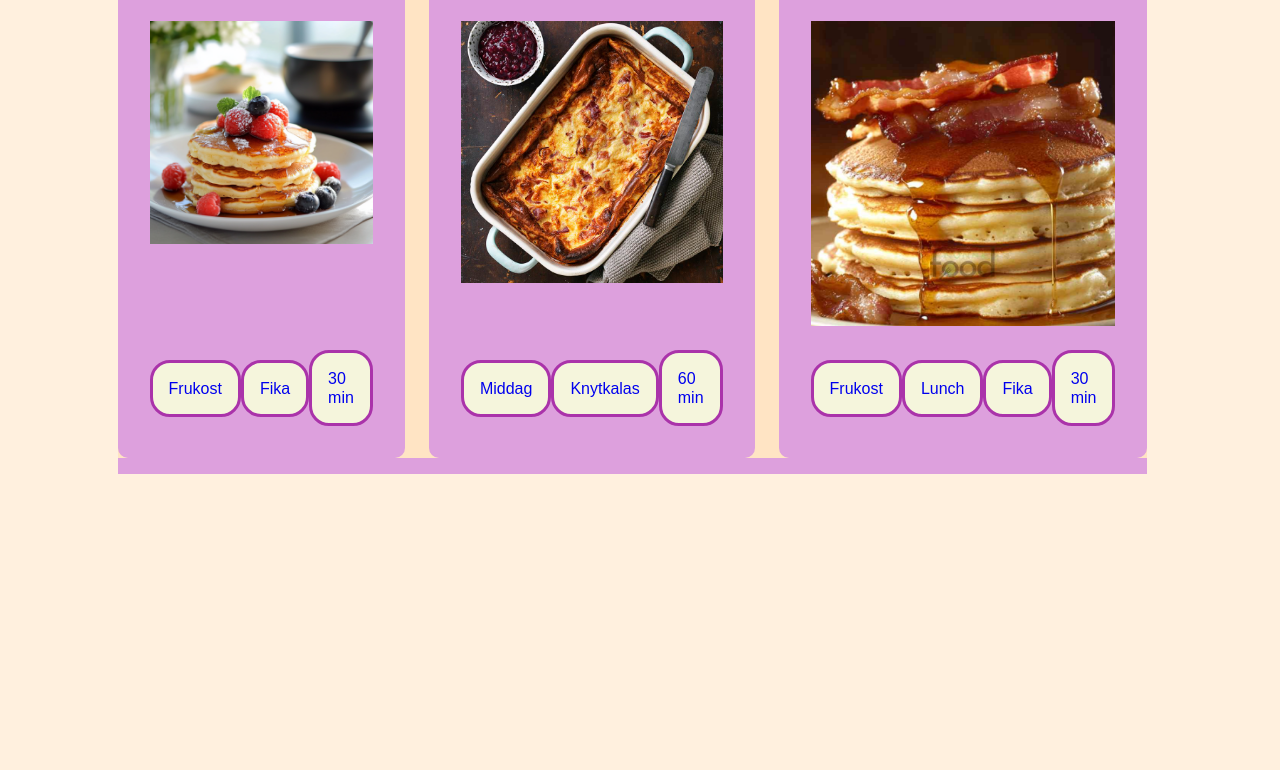
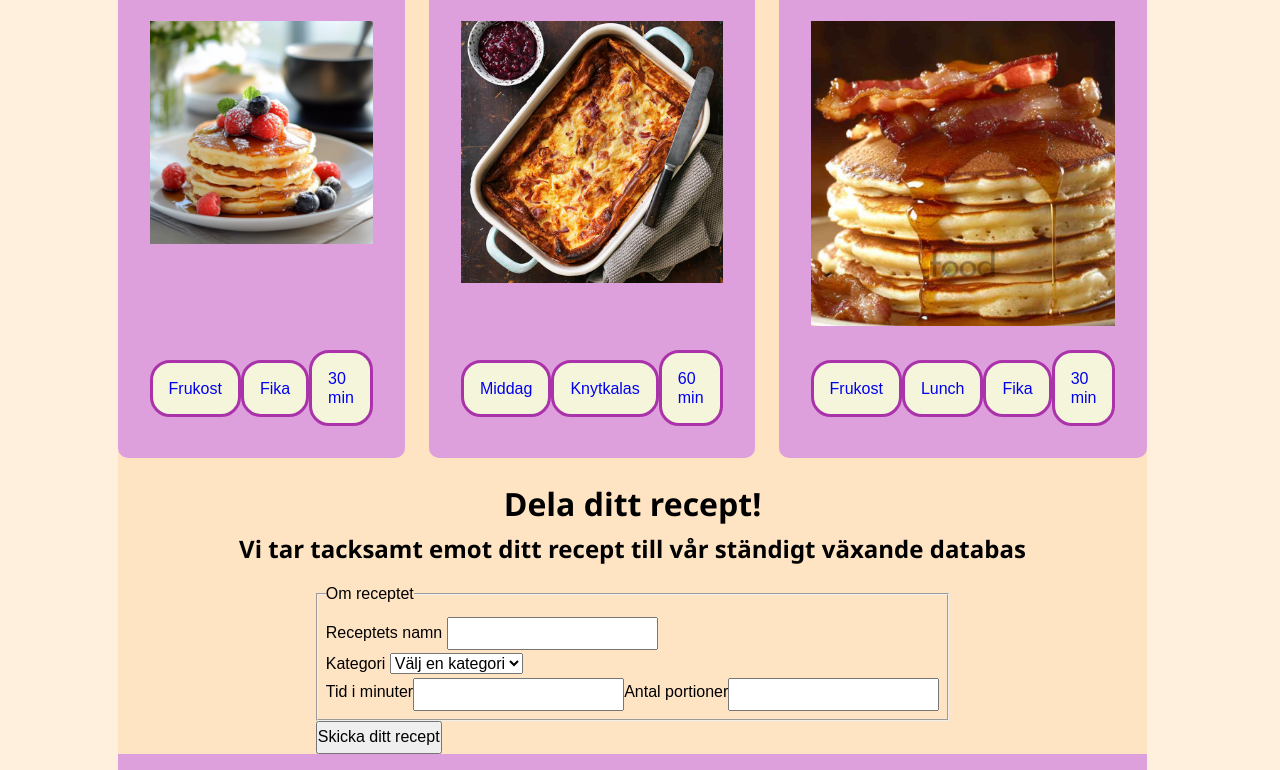
Before and after one commit to z1ngo/pannkakor-site-v2, a plain HTML site: page home.html in a window 1280 px wide. Shown: the part 691-1461 px from the top of the page. Before the commit the page ends 1165 px from the top, so only its background shows below. Drawn offline with Linux system fonts and the light colour scheme.

Commit message:
Forms part1

```diff
--- a/home.html
+++ b/home.html
@@ -67,6 +67,42 @@
 
 
                 </section>
+                <section class="form-container">
+                    <h1>Dela ditt recept!</h1>
+                    <h2>Vi tar tacksamt emot ditt recept till vår ständigt växande databas</h2>
+                    <form action="" method="get">
+                        <fieldset class="recipe-name">
+                            <legend>Om receptet</legend>
+                                <div>
+                                    <label for="recipe-name">Receptets namn</label>
+                                    <input type="text" id="recipe-name" name="recipe-name" required>
+                                </div>
+
+                               <div>
+                                <label for="category">Kategori</label>
+                                <select name="category" id="category">
+                                    <option value="">Välj en kategori</option>
+                                    <option value="Frukost">Frukost</option>
+                                    <option value="Middag">Middag</option>
+                                    <option value="Lunch">Lunch</option>
+                                    <option value="Knytkalas">Knytkalas</option>
+                                    <option value="Fika">Fika</option>
+                                </select>
+                               </div>
+
+                            <div class="flex-div">
+                                <label for="time-required">Tid i minuter</label>
+                                <input type="text" id="time-required" name="time-required">
+
+                                <label for="number-portions">Antal portioner</label>
+                                <input type="text" id="number-portions" name="number portions">
+                            </div>
+
+                        </fieldset>
+
+                        <button type="submit">Skicka ditt recept</button>
+                    </form>
+                </section>
             </main>
         </div>
     </body>
--- a/styles/styles.css
+++ b/styles/styles.css
@@ -225,6 +225,41 @@ main {
 
 }
 
+.form-container {
+	margin-block-start: 2rem;
+	display:flex;
+	flex-direction: column;
+	align-items: center;
+
+
+	h1,h2 {
+		font-family: 'Segoe UI', Tahoma, Geneva, Verdana, sans-serif;
+		font-weight: bold;
+	}
+	h1 {
+		font-size: 2rem;
+		margin-block-end: 1rem;
+	}
+
+	h2 {
+		font-size: 1.5rem;
+		margin-block-end: 1rem;
+	}
+
+	fieldset {
+		padding: 0.5rem;
+
+		option:not([value=""]) {
+			padding: 0.2rem;
+			font-weight: bold;
+		}
+	}
+
+	.flex-div {
+		display: flex;
+	}
+
+}
 
 .recipie {
 	background-color: oklch(from plum l c 20deg);
```
